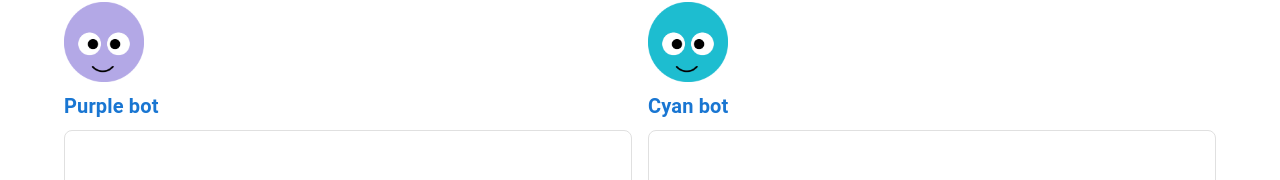
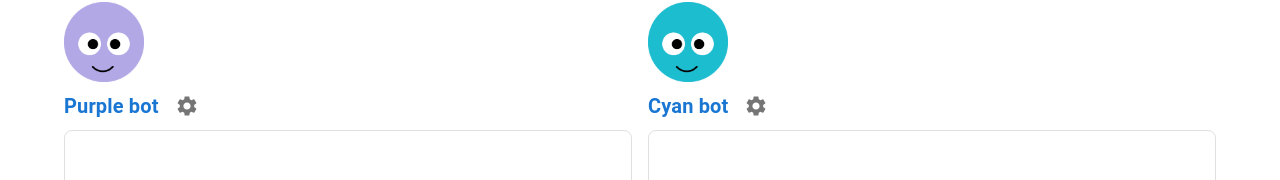
Before and after one commit to GuiLec/twobots, a Next.js app: page / in a window 1280 px wide. Shown: the part 272-452 px from the top of the page. Built offline with nearby package versions, Linux system fonts and the light colour scheme.

Commit message:
Add a gear icon

```diff
--- a/src/components/TwoBots/components/BotArea/BotArea.tsx
+++ b/src/components/TwoBots/components/BotArea/BotArea.tsx
@@ -1,6 +1,7 @@
-import { Box, Typography } from "@mui/material";
+import { Box, IconButton, Stack, Typography } from "@mui/material";
 import styles from "./BotArea.module.css";
 import Markdown from "react-markdown";
+import SettingsIcon from "@mui/icons-material/Settings";
 
 interface BotAreaProps {
   botMessage: string;
@@ -12,12 +13,17 @@ export const BotArea = ({ botMessage, botName, imageSrc }: BotAreaProps) => {
   return (
     <Box sx={{ display: "flex", flexDirection: "column", flex: 1 }}>
       <img src={imageSrc} alt="bot1" className={styles.botImage} />
+      <Stack direction="row" spacing={1} alignItems={"center"}>
         <Typography
           variant="h6"
           sx={{ fontWeight: "bold", color: "primary.main", paddingY: 1 }}
         >
           {botName}
         </Typography>
+        <IconButton>
+          <SettingsIcon />
+        </IconButton>
+      </Stack>
       <Typography
         component="div"
         sx={{
```
Lines whose indentation alone changed are shown as unchanged.
